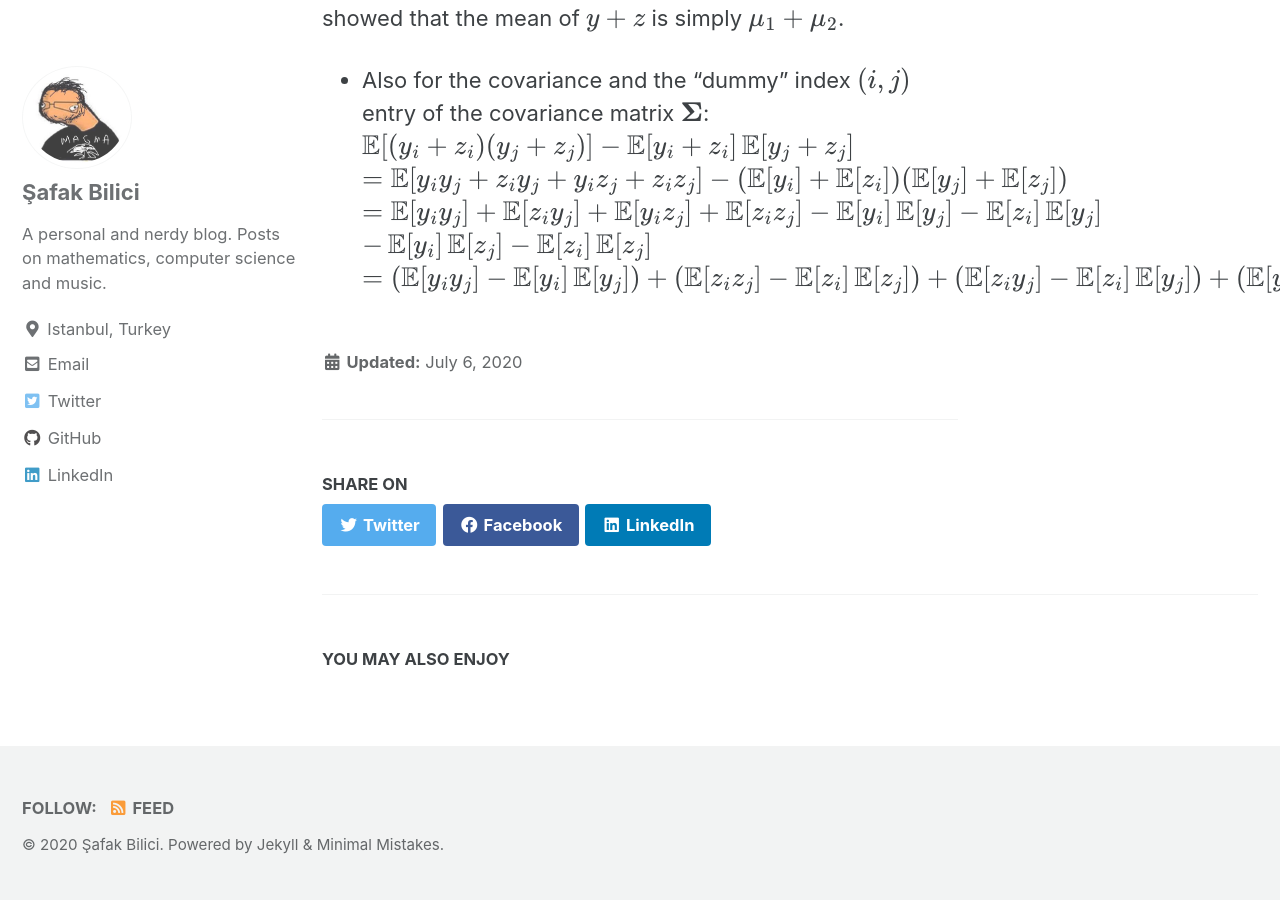
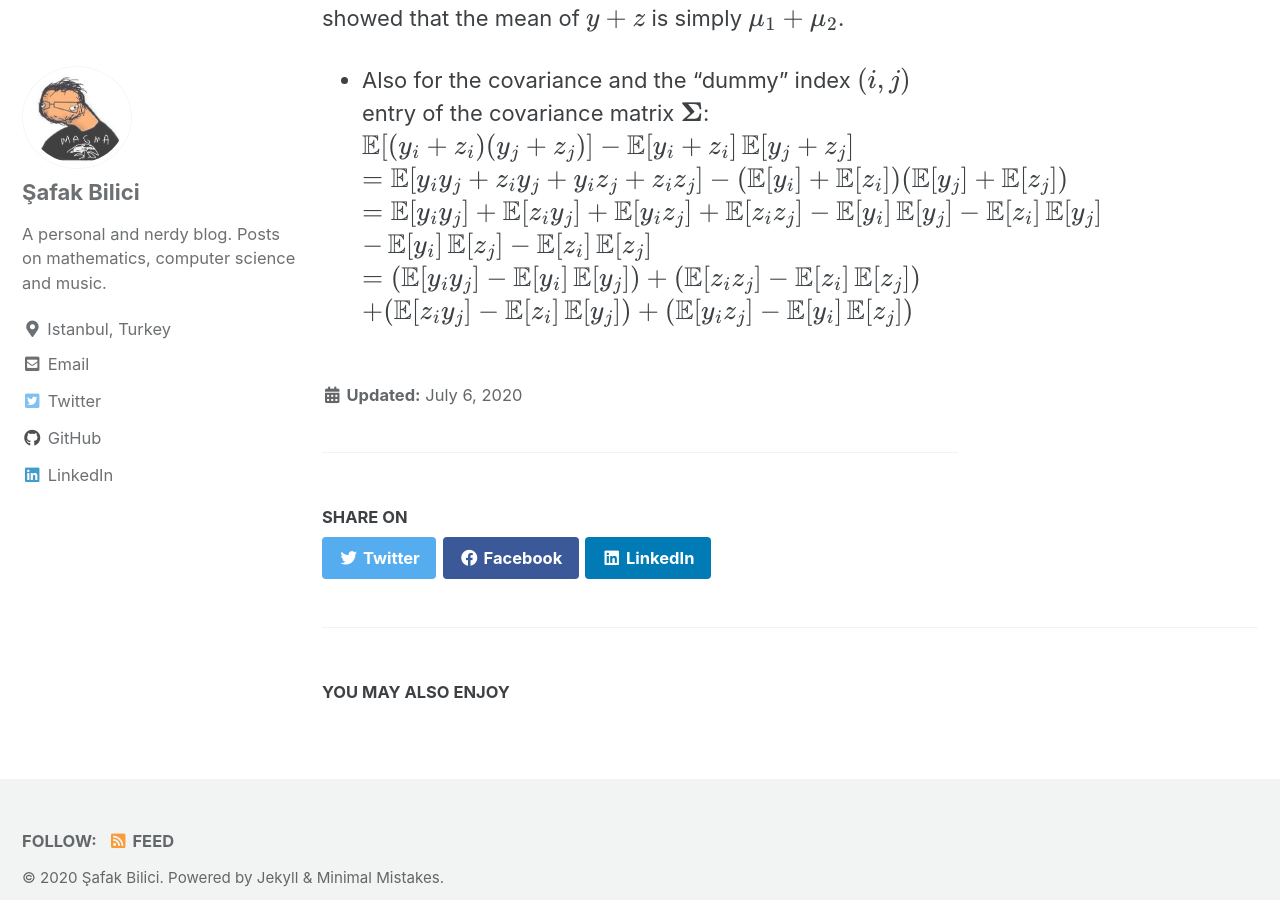
Before and after one commit to safakkbilici/safakkbilici.github.io, a Jekyll site: the page built from _posts/2020-07-06-getting-started.md, in a window 1280 px wide and 900 px high, scrolled down 1514 px. Built offline with Jekyll 4.4.1, drawn with Linux system fonts in a browser that asks for light colours; cached includes are drawn as plain includes; formulas are drawn with MathJax 3.

Commit message:
TeX mode ongit add .!

```diff
--- a/_posts/2020-07-06-getting-started.md
+++ b/_posts/2020-07-06-getting-started.md
@@ -32,4 +32,5 @@ $$\mathop{\mathbb{E}}[(y_i + z_i)(y_j+z_j)] - \mathop{\mathbb{E}}[y_i + z_i]\mat
 $$= \mathop{\mathbb{E}}[y_i y_j+z_i y_j+y_i z_j+z_i z_j] - (\mathop{\mathbb{E}}[y_i]+\mathop{\mathbb{E}}[z_i])(\mathop{\mathbb{E}}[y_j]+\mathop{\mathbb{E}}[z_j])$$
 $$=\mathop{\mathbb{E}}[y_iy_j]+\mathop{\mathbb{E}}[z_iy_j]+\mathop{\mathbb{E}}[y_iz_j]+\mathop{\mathbb{E}}[z_iz_j]-\mathop{\mathbb{E}}[y_i]\mathop{\mathbb{E}}[y_j]-\mathop{\mathbb{E}}[z_i]\mathop{\mathbb{E}}[y_j]$$
 $$-\mathop{\mathbb{E}}[y_i]\mathop{\mathbb{E}}[z_j]-\mathop{\mathbb{E}}[z_i]\mathop{\mathbb{E}}[z_j]$$
-$$=(\mathop{\mathbb{E}}[y_iy_j] - \mathop{\mathbb{E}}[y_i]\mathop{\mathbb{E}}[y_j]) + (\mathop{\mathbb{E}}[z_iz_j]-\mathop{\mathbb{E}}[z_i]\mathop{\mathbb{E}}[z_j]) + (\mathop{\mathbb{E}}[z_iy_j]-\mathop{\mathbb{E}}[z_i]\mathop{\mathbb{E}}[y_j])+(\mathop{\mathbb{E}}[y_iz_j] - \mathop{\mathbb{E}}[y_i]\mathop{\mathbb{E}}[z_j])$$
+$$=(\mathop{\mathbb{E}}[y_iy_j] - \mathop{\mathbb{E}}[y_i]\mathop{\mathbb{E}}[y_j]) + (\mathop{\mathbb{E}}[z_iz_j]-\mathop{\mathbb{E}}[z_i]\mathop{\mathbb{E}}[z_j])$$
+$$ + (\mathop{\mathbb{E}}[z_iy_j]-\mathop{\mathbb{E}}[z_i]\mathop{\mathbb{E}}[y_j])+(\mathop{\mathbb{E}}[y_iz_j] - \mathop{\mathbb{E}}[y_i]\mathop{\mathbb{E}}[z_j])$$
```
